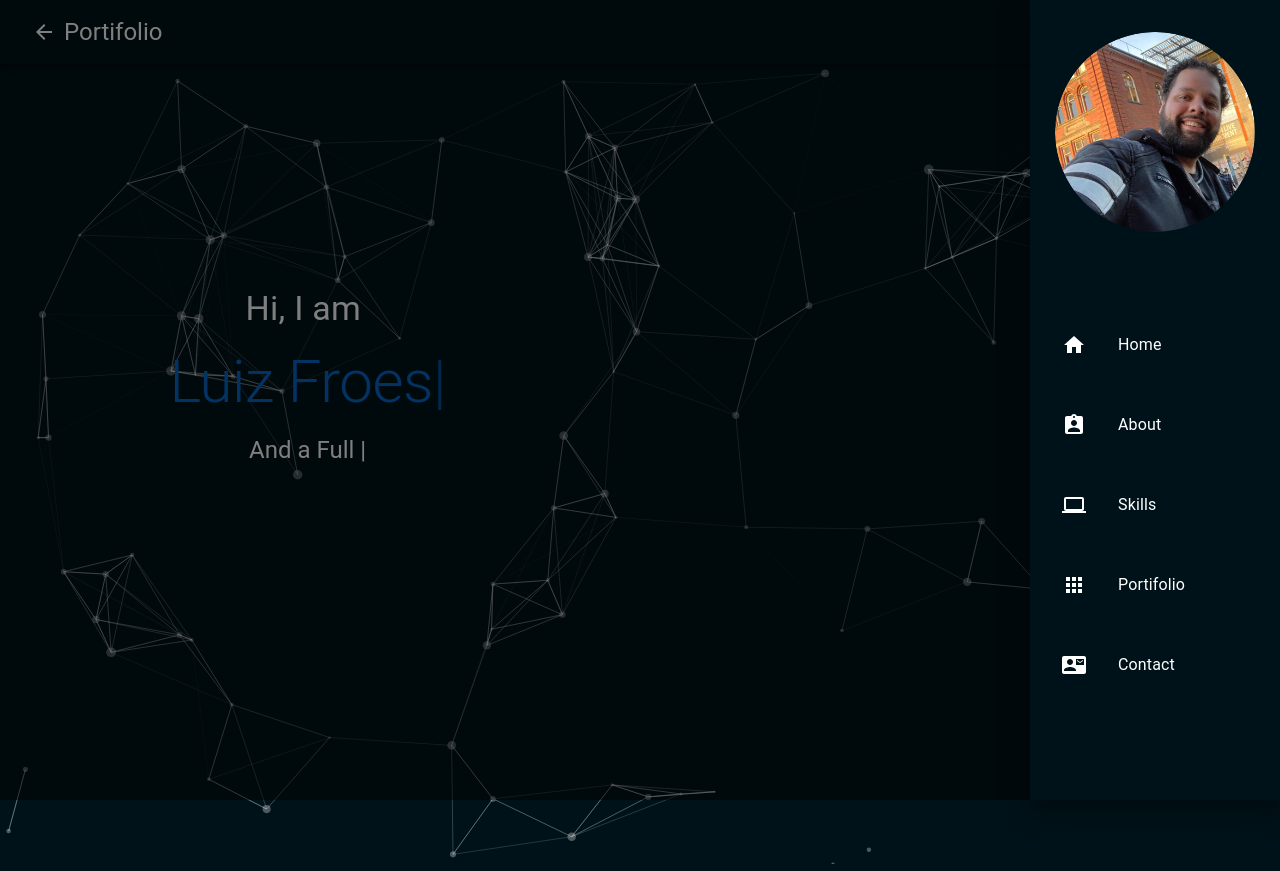
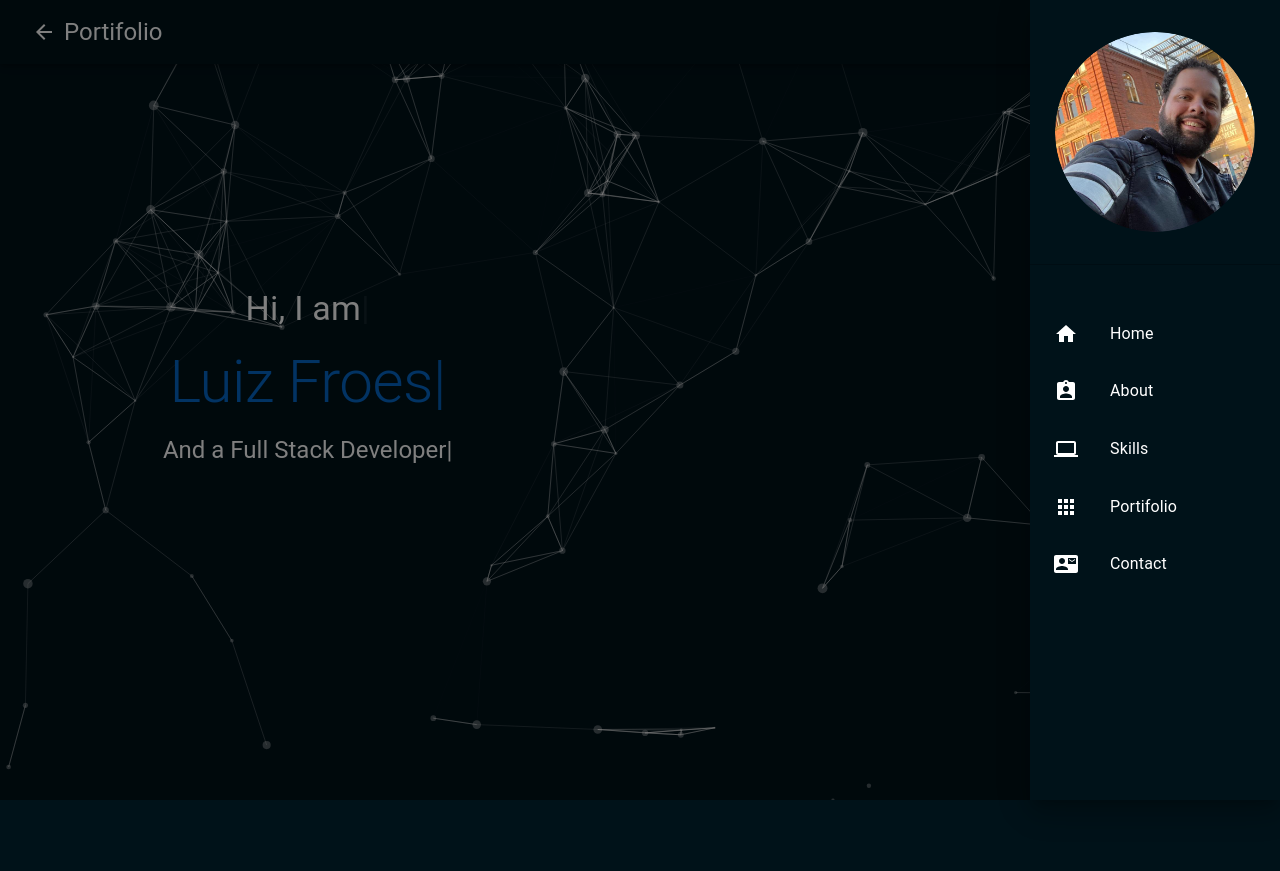
Before and after one commit to luizfroes/react-portifolio, a React (Create React App) app: page / in a window 1280 px wide. Both pictures are taken after a click on the button 44 px from the left and 32 px from the top of the page. After the commit the page ends 806 px from the top, so only its background shows below. Built offline with nearby package versions, Linux system fonts and the light colour scheme.

Commit message:
added routes, about page and refactored

```diff
--- a/public/index.html
+++ b/public/index.html
@@ -2,7 +2,34 @@
 <html lang="en">
   <head>
     <meta charset="utf-8" />
+    <link rel="icon" href="%PUBLIC_URL%/favicon.ico" />
     <meta name="viewport" content="width=device-width, initial-scale=1" />
+    <meta name="theme-color" content="#000000" />
+    <meta
+      name="description"
+      content="Web site created using create-react-app"
+    />
+    <link rel="apple-touch-icon" href="%PUBLIC_URL%/logo192.png" />
+    <!--
+      manifest.json provides metadata used when your web app is installed on a
+      user's mobile device or desktop. See https://developers.google.com/web/fundamentals/web-app-manifest/
+    -->
+    <link rel="manifest" href="%PUBLIC_URL%/manifest.json" />
+    <!--
+      Notice the use of %PUBLIC_URL% in the tags above.
+      It will be replaced with the URL of the `public` folder during the build.
+      Only files inside the `public` folder can be referenced from the HTML.
+
+      Unlike "/favicon.ico" or "favicon.ico", "%PUBLIC_URL%/favicon.ico" will
+      work correctly both with client-side routing and a non-root public URL.
+      Learn how to configure a non-root public URL by running `npm run build`.
+    -->
+    <link
+      href="https://cdn.jsdelivr.net/npm/bootstrap@5.0.2/dist/css/bootstrap.min.css"
+      rel="stylesheet"
+      integrity="sha384-EVSTQN3/azprG1Anm3QDgpJLIm9Nao0Yz1ztcQTwFspd3yD65VohhpuuCOmLASjC"
+      crossorigin="anonymous"
+    />
     <title>React App</title>
   </head>
   <body>
@@ -18,5 +45,10 @@
       To begin the development, run `npm start` or `yarn start`.
       To create a production bundle, use `npm run build` or `yarn build`.
     -->
+    <script
+      src="https://cdn.jsdelivr.net/npm/bootstrap@5.0.2/dist/js/bootstrap.bundle.min.js"
+      integrity="sha384-MrcW6ZMFYlzcLA8Nl+NtUVF0sA7MsXsP1UyJoMp4YLEuNSfAP+JcXn/tWtIaxVXM"
+      crossorigin="anonymous"
+    ></script>
   </body>
 </html>
--- a/src/App.js
+++ b/src/App.js
@@ -1,14 +1,19 @@
 import React from "react";
-import CssBaseline from "@mui/material/CssBaseline";
 import { Home } from "./components/Home";
 import "./style.css";
+import { About } from "./components/About";
+import { Route, Routes } from "react-router-dom";
+import { NavBar } from "./components/NavBar";
 
 export const App = (props) => {
   return (
-    <>
-      <CssBaseline />
-      <Home />
-    </>
+    <div>
+      <NavBar />
+      <Routes>
+        <Route exact={true} path="/about" element={<About />}></Route>
+        <Route exact={true} path="/" element={<Home />}></Route>
+      </Routes>
+    </div>
   );
 };
 
--- /dev/null
+++ b/src/components/About/index.js
@@ -0,0 +1,7 @@
+import React from "react";
+
+export const About = () => {
+  return <div>Hello From About</div>;
+};
+
+export default About;
--- a/src/components/Header/index.js
+++ b/src/components/Header/index.js
@@ -1,20 +1,11 @@
 import React from "react";
 import Typed from "react-typed";
-import { createTheme } from "@mui/material/styles";
-import {
-  Typography,
-  Avatar,
-  Grid,
-  Box,
-  autocompleteClasses,
-} from "@mui/material";
-import { height } from "@mui/system";
-
-const theme = createTheme();
+import { Typography, Box } from "@mui/material";
 
 export const Header = () => {
   return (
     <Box
+      component="section"
       sx={{
         position: "absolute",
         top: "30%",
@@ -33,7 +24,7 @@ export const Header = () => {
         <Typed
           style={{ color: "#ffffff" }}
           strings={["Hi, I am"]}
-          typeSpeed={150}
+          typeSpeed={100}
         />
       </Typography>
       <Typography
@@ -45,7 +36,7 @@ export const Header = () => {
         <Typed
           style={{ color: "#0466c8ff", padding: "1rem" }}
           strings={["Luiz Froes"]}
-          typeSpeed={150}
+          typeSpeed={100}
         />
       </Typography>
       <Typography
@@ -57,7 +48,7 @@ export const Header = () => {
         <Typed
           style={{ color: "#ffffff" }}
           strings={["A Software Engineer", "And a Full Stack Developer"]}
-          typeSpeed={150}
+          typeSpeed={100}
           backSpeed={80}
           loop
         />
@@ -65,3 +56,5 @@ export const Header = () => {
     </Box>
   );
 };
+
+export default Header;
--- a/src/components/Home/index.js
+++ b/src/components/Home/index.js
@@ -1,16 +1,12 @@
 import React from "react";
-import { createTheme } from "@mui/material/styles";
 import Particles from "react-tsparticles";
 import "../../style.css";
 import { Header } from "../Header";
 import { NavBar } from "../NavBar";
 
-const theme = createTheme();
-
 export const Home = () => {
   return (
     <>
-      <NavBar />
       <Header />
       <Particles
         id="tsparticles"
@@ -84,3 +80,5 @@ export const Home = () => {
     </>
   );
 };
+
+export default Home;
--- a/src/components/NavBar/index.js
+++ b/src/components/NavBar/index.js
@@ -15,8 +15,7 @@ import {
   List,
   Typography,
   Box,
-  sliderClasses,
-  makeStyles,
+  Link,
 } from "@mui/material";
 import {
   ArrowBack,
@@ -27,43 +26,51 @@ import {
   Computer,
 } from "@mui/icons-material";
 import portrait from "../../Portrait1.png";
-import { color, height } from "@mui/system";
-import { hover } from "@testing-library/user-event/dist/hover";
 
 const theme = createTheme();
 
 const menuItems = [
   {
+    id: "1",
     listIcon: <Home />,
     listText: "Home",
+    listPath: "/",
   },
   {
+    id: "2",
     listIcon: <AssignmentInd />,
     listText: "About",
+    listPath: "/about",
   },
   {
+    id: "3",
     listIcon: <Computer />,
     listText: "Skills",
+    listPath: "/skills",
   },
   {
+    id: "4",
     listIcon: <Apps />,
     listText: "Portifolio",
+    listPath: "/portifolio",
   },
   {
+    id: "5",
     listIcon: <ContactMail />,
     listText: "Contact",
+    listPath: "/contact",
   },
 ];
 
 export const NavBar = () => {
-  const [state, setState] = useState({
+  const [sliderState, setSliderState] = useState({
     right: false,
   });
 
   const toggleSlider = (slider, open) => () => {
-    setState({ ...state, [slider]: open });
+    setSliderState({ ...sliderState, [slider]: open });
   };
-  const sideList = (slider) => (
+  const sideList = (sliderState) => (
     <Box
       sx={{
         width: 250,
@@ -88,11 +95,22 @@ export const NavBar = () => {
       <Divider />
       <List sx={{ margin: "2rem 0rem" }}>
         {menuItems.map((listItem, key) => (
-          <ListItem button key={key}>
+          <ListItem
+            button
+            key={listItem.id}
+            component={Link}
+            href={listItem.listPath}
+            sx={{
+              "&:hover": {
+                backgroundColor: "#0466c8ff",
+                border: "1px solid #ffffff",
+              },
+              padding: "0.8rem 1.5rem",
+            }}
+          >
             <ListItemIcon
               sx={{
                 color: "#ffffff",
-                padding: "1rem",
               }}
             >
               {listItem.listIcon}
@@ -100,7 +118,6 @@ export const NavBar = () => {
             <ListItemText
               sx={{
                 color: "#ffffff",
-                padding: "1rem",
               }}
               primary={listItem.listText}
             />
@@ -112,17 +129,25 @@ export const NavBar = () => {
   return (
     <>
       <Box component="nav">
-        <AppBar position="static" style={{ background: "#001219" }}>
+        <AppBar position="fixed" style={{ background: "#001219" }}>
           <Toolbar>
-            <IconButton onClick={toggleSlider("right", true)}>
-              <ArrowBack style={{ color: "#ffffff" }} />
+            <IconButton
+              onClick={toggleSlider("right", true)}
+              sx={{
+                "&:hover": {
+                  color: "#0466c8ff",
+                },
+                color: "#ffffff",
+              }}
+            >
+              <ArrowBack />
             </IconButton>
             <Typography variant="h5" style={{ color: "#ffffff" }}>
               Portifolio
             </Typography>
             <MobilRightMenuSlider
               anchor="right"
-              open={state.right}
+              open={sliderState.right}
               onClose={toggleSlider("right", false)}
             >
               {sideList("left")}
@@ -133,3 +158,5 @@ export const NavBar = () => {
     </>
   );
 };
+
+export default NavBar;
--- a/src/index.js
+++ b/src/index.js
@@ -6,7 +6,9 @@ import { BrowserRouter as Router } from "react-router-dom";
 
 ReactDOM.render(
   <React.StrictMode>
-    <App />
+    <Router>
+      <App />
+    </Router>
   </React.StrictMode>,
   document.getElementById("root")
 );
```
Also changed, not shown: src/about-picture.jpeg (added).
